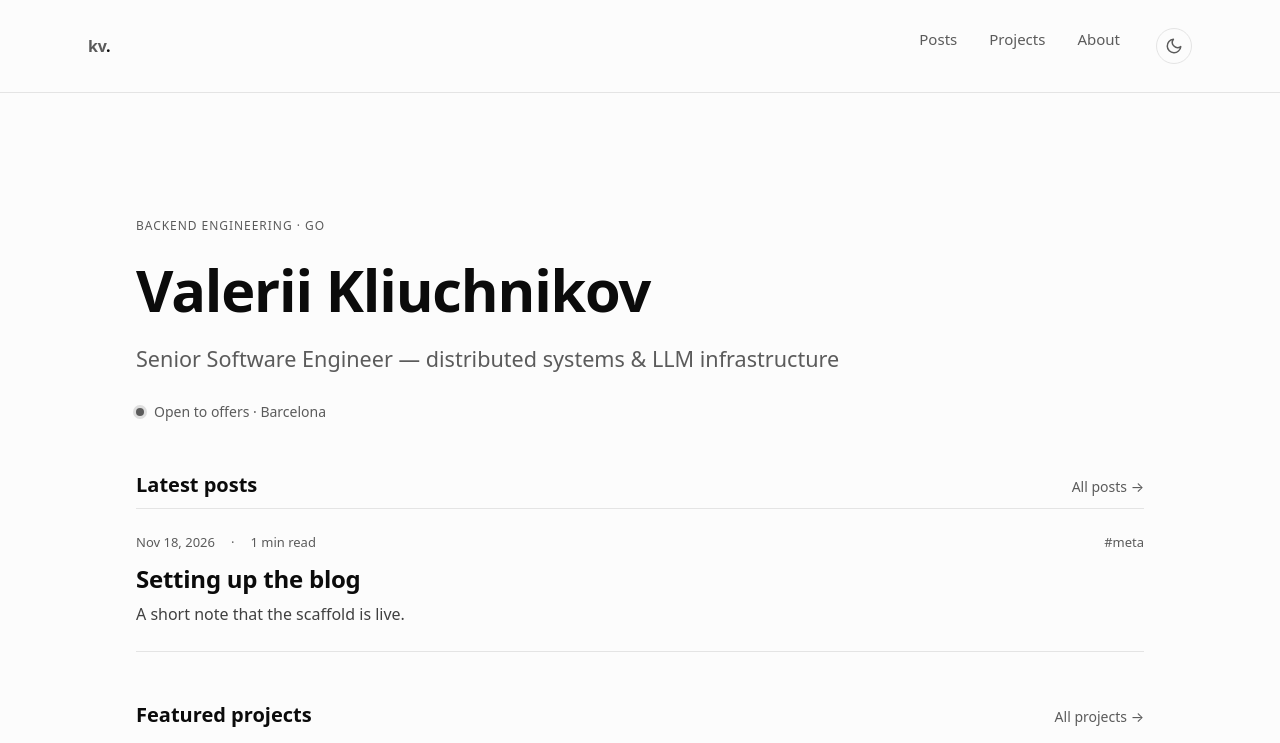
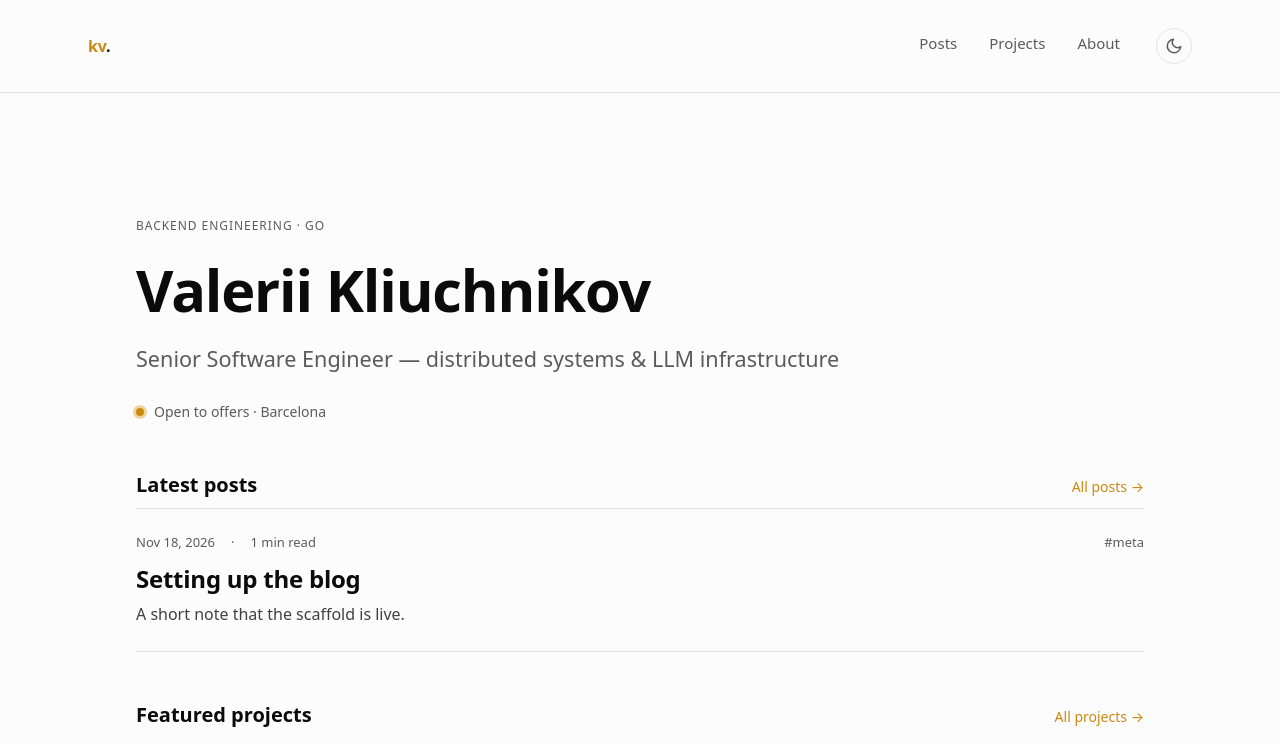
Before and after one commit to kliuchnikovv/kliuchnikovv.github.io, an Astro site: page / in a window 1280 px wide. Shown: the top 743 px of the page. Built offline with nearby package versions, Linux system fonts and the light colour scheme; Astro itself is replaced by a stand-in of ours.

Commit message:
feat: enable Casanomi gold palette (Phase 2); center theme toggle in nav
Swaps --primary/--ring/--gold/--gold-soft from the Phase 0 neutral grey back
to the Casanomi gold (light and dark). Vertically centers the theme toggle
against the nav items.

Co-Authored-By: Claude Opus 4.8 <noreply@anthropic.com>

```diff
--- a/src/components/Header.astro
+++ b/src/components/Header.astro
@@ -54,6 +54,7 @@ const { active } = Astro.props;
 
   nav {
     display: flex;
+    align-items: center;
     gap: 32px;
     font-size: 15px;
   }
--- a/src/styles/tokens.css
+++ b/src/styles/tokens.css
@@ -1,10 +1,9 @@
 /*
- * Design tokens.
+ * Design tokens — Phase 2 (Casanomi target palette).
  *
- * Phase 0: --primary / --gold / --ring / --gold-soft are neutralised to grey
- * (chroma 0). Token *structure* is final — Phase 2 restores the target accent
- * values (see docs) by editing only these few lines. Everything else here is
- * already the Phase 2 target.
+ * The accent pair (--primary / --ring / --gold / --gold-soft) carries the
+ * Casanomi gold in OKLCH. These were neutralised to grey in Phase 0; the
+ * swap back to the gold is these few lines only.
  */
 
 :root {
@@ -15,13 +14,13 @@
   --muted: oklch(0.96 0 0);
   --muted-foreground: oklch(0.47 0 0);
   --border: oklch(0.92 0 0);
-  --primary: oklch(0.47 0 0); /* Phase 0 neutral (target: oklch(0.68 0.14 75)) */
-  --ring: oklch(0.47 0 0 / 0.5); /* Phase 0 neutral (target: oklch(0.68 0.14 75 / 0.5)) */
+  --primary: oklch(0.68 0.14 75); /* Casanomi gold */
+  --ring: oklch(0.68 0.14 75 / 0.5);
   --destructive: oklch(0.55 0.20 25);
 
   /* Акцент-пара */
-  --gold: oklch(0.47 0 0); /* Phase 0 neutral (target: oklch(0.68 0.14 75)) */
-  --gold-soft: oklch(0.90 0 0); /* Phase 0 neutral (target: oklch(0.88 0.08 85)) */
+  --gold: oklch(0.68 0.14 75);
+  --gold-soft: oklch(0.88 0.08 85);
 
   /* Фон code-блока (мягкий оттенок, согласован с темой Shiki) */
   --code-bg: oklch(0.985 0.005 85);
@@ -66,12 +65,12 @@
   --muted: oklch(0.20 0 0);
   --muted-foreground: oklch(0.65 0 0);
   --border: oklch(0.25 0 0);
-  --primary: oklch(0.70 0 0); /* Phase 0 neutral (target: oklch(0.78 0.13 80)) */
-  --ring: oklch(0.70 0 0 / 0.6); /* Phase 0 neutral (target: oklch(0.78 0.13 80 / 0.6)) */
+  --primary: oklch(0.78 0.13 80); /* Casanomi gold (dark) */
+  --ring: oklch(0.78 0.13 80 / 0.6);
   --destructive: oklch(0.65 0.20 25);
 
-  --gold: oklch(0.70 0 0); /* Phase 0 neutral (target: oklch(0.78 0.13 80)) */
-  --gold-soft: oklch(0.35 0 0); /* Phase 0 neutral (target: oklch(0.42 0.08 75)) */
+  --gold: oklch(0.78 0.13 80);
+  --gold-soft: oklch(0.42 0.08 75);
 
   --code-bg: oklch(0.17 0.005 85);
   --code-header-bg: oklch(0.19 0.005 85);
```
Also changed, not shown: tests/tokens.test.ts (+10 -5 lines).
